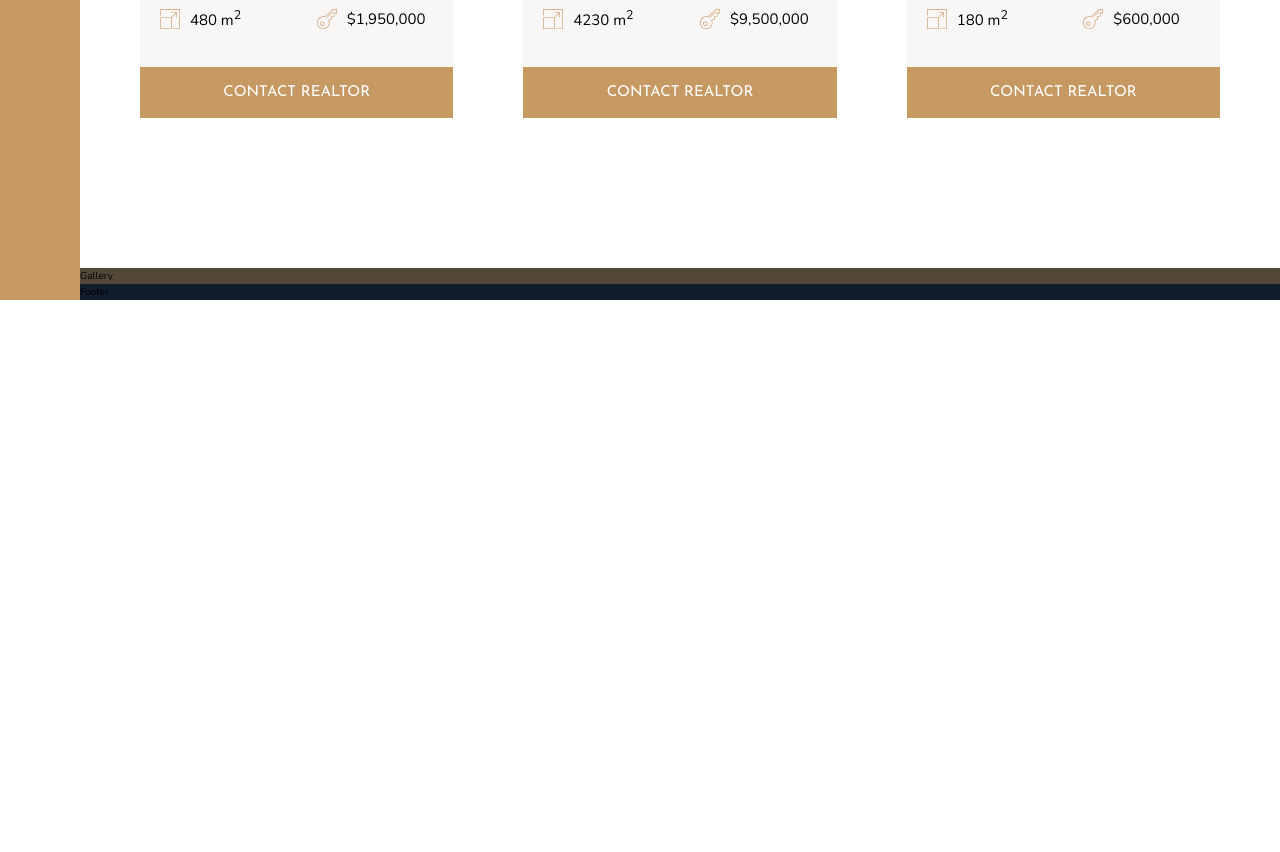
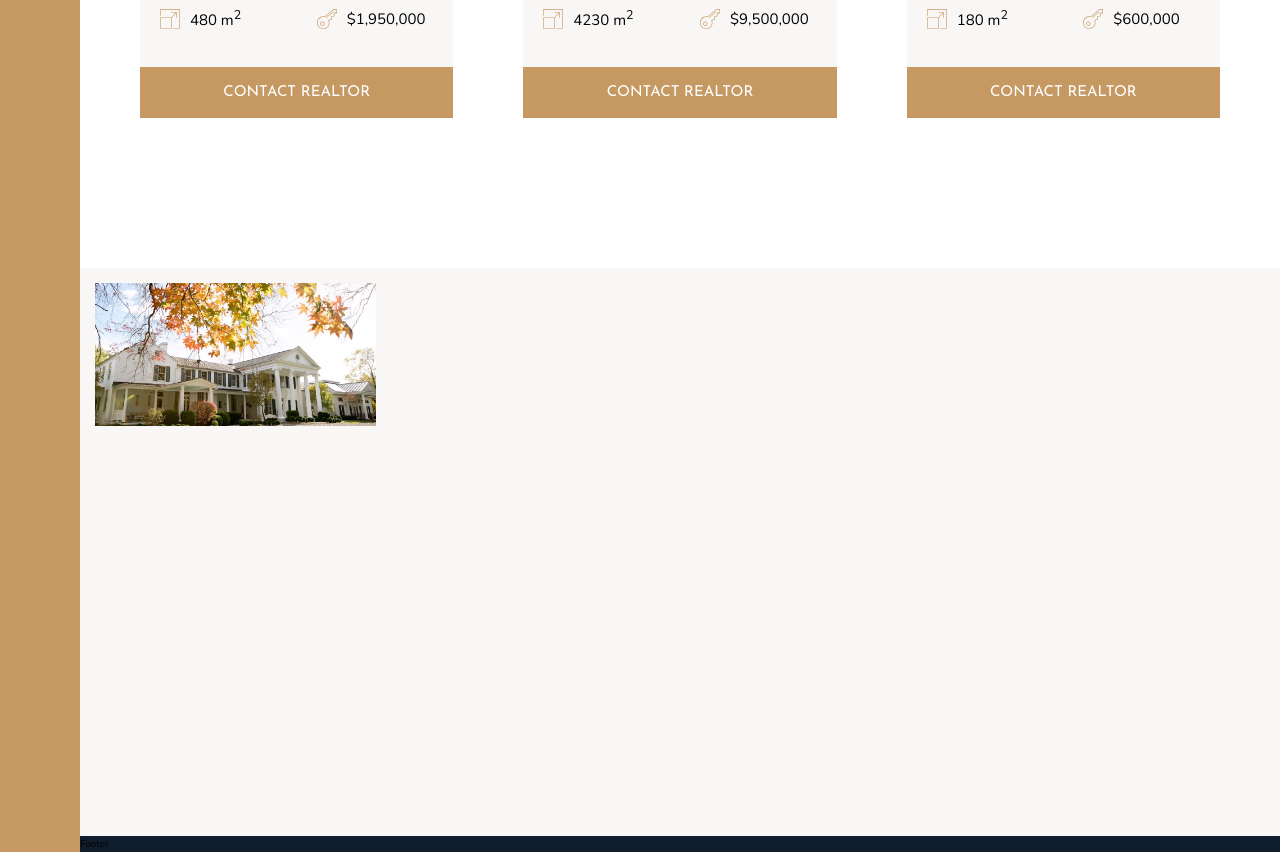
Before and after one commit to AliAbukahil/nexter_app, a website: page src/index.html in a window 1280 px wide. Shown: the part 2804-3656 px from the top of the page. Before the commit the page ends 3104 px from the top, so only its background shows below. Drawn offline with nearby package versions, Linux system fonts and the light colour scheme; files that its build step writes are made by us from their sources.

Commit message:
Building the Gallery 1

```diff
--- a/src/index.html
+++ b/src/index.html
@@ -322,7 +322,11 @@
       </div>
     </section>
 
-    <section class="gallery">Gallery</section>
+    <section class="gallery">
+      <figure class="gallery__item gallery__item--1">
+        <img src="img/gal-1.jpeg" alt="Gallery image 1" class="gallery__img" />
+      </figure>
+    </section>
 
     <footer class="footer">Footer</footer>
   </body>
--- a/src/scss/_gallery.scss
+++ b/src/scss/_gallery.scss
@@ -1,4 +1,28 @@
 .gallery {
-  background-color: $color-grey-dark-1;
+  background-color: $color-grey-light-1;
   grid-column: full-start / full-end;
+
+  display: grid;
+  grid-template-columns: repeat(8, 1fr);
+  grid-template-rows: repeat(7, 5vw);
+  gap: 1.5rem;
+  padding: 1.5rem;
+
+  &__item {
+    &--1 {
+      grid-row: 1 / span 2;
+      grid-column: 1 / span 2;
+    }
+  }
+
+  &__img {
+    width: 100%;
+    height: 100%;
+    object-fit: cover;
+    display: block;
+  }
+
+  // select all of the child elements in gallery section Tag
+  //   & > * {
+  //   }
 }
```
